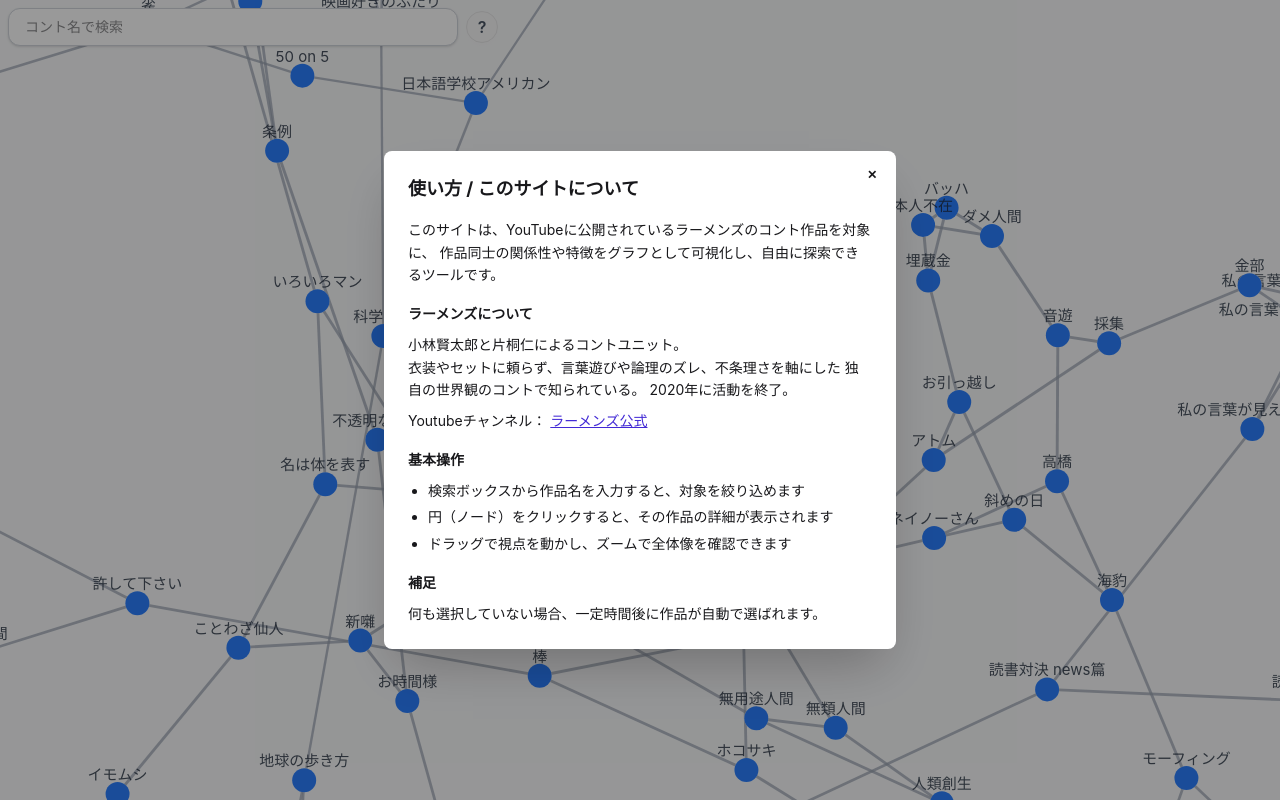
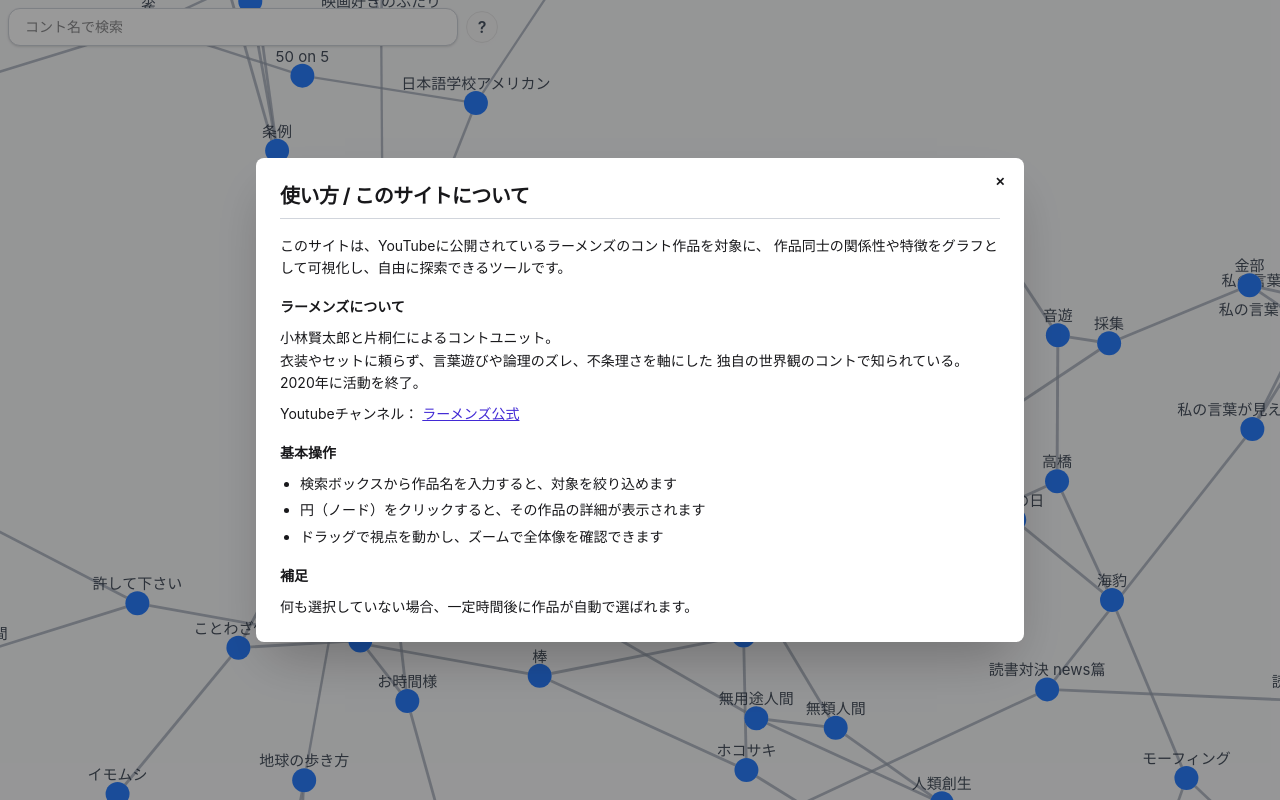
Before and after one commit to vdslab/theme2025-fruits, a React (Vite) app: page / in a window 1280 px wide. Built offline with nearby package versions, Linux system fonts and the light colour scheme.

Commit message:
ウィンドウの横幅を変えた。見出しも大きくして線を加えた。

```diff
--- a/src/components/HelpModal.jsx
+++ b/src/components/HelpModal.jsx
@@ -1,7 +1,7 @@
 export default function HelpModal({ isOpen, onClose }) {
     return (
         <dialog className="modal" open={isOpen}>
-            <div className="modal-box relative">
+            <div className="modal-box relative max-w-3xl">
                 {/* 右上の × ボタン */}
                 <button
                     type="button"
@@ -12,10 +12,9 @@ export default function HelpModal({ isOpen, onClose }) {
                     ✕
                 </button>
 
-                <h3 className="font-bold text-lg">
+                <h2 className="text-xl font-bold tracking-tight border-b border-gray-300 pb-2">
                     使い方 / このサイトについて
-                </h3>
-
+                </h2>
                 <div className="mt-4 space-y-4 text-sm leading-relaxed">
                     <p>
                         このサイトは、YouTubeに公開されているラーメンズのコント作品を対象に、
```
